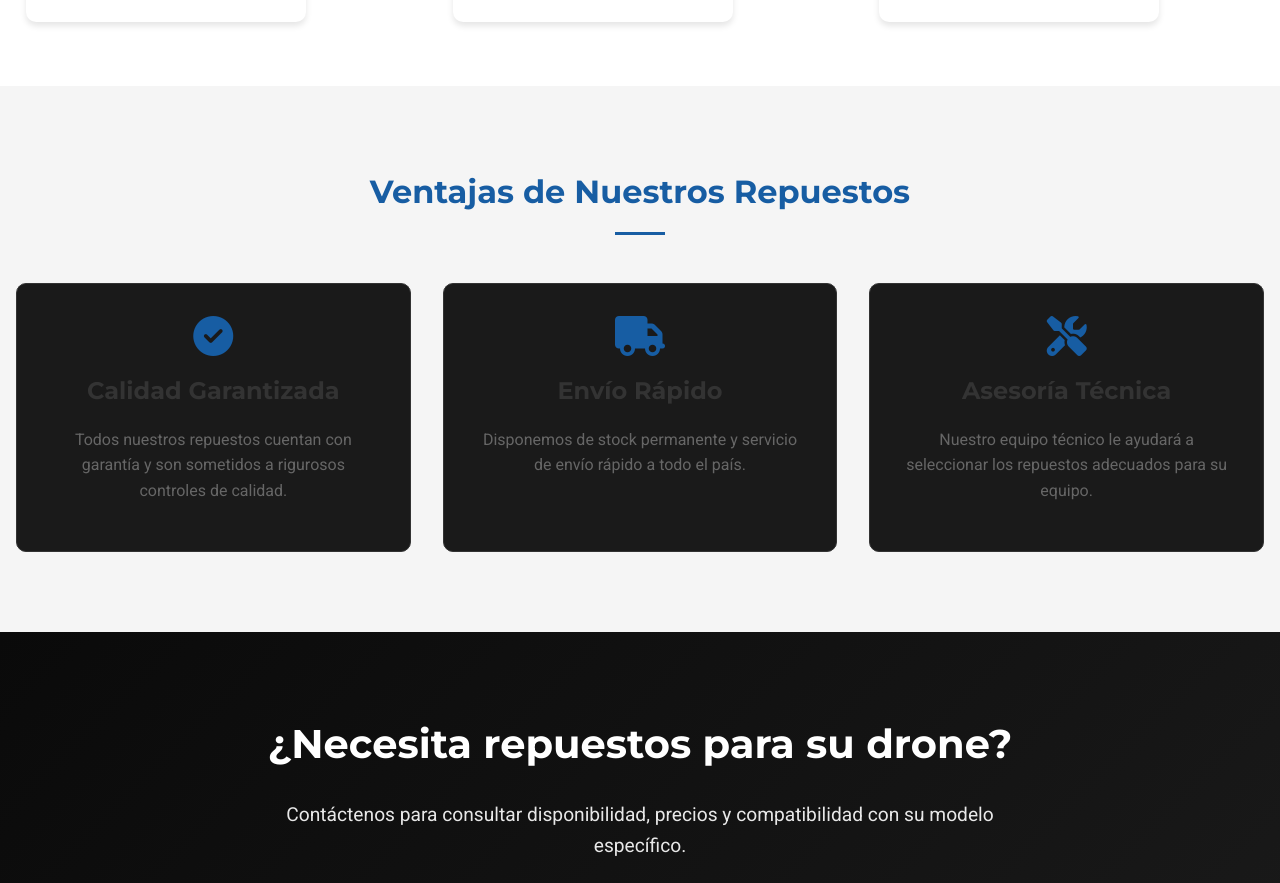
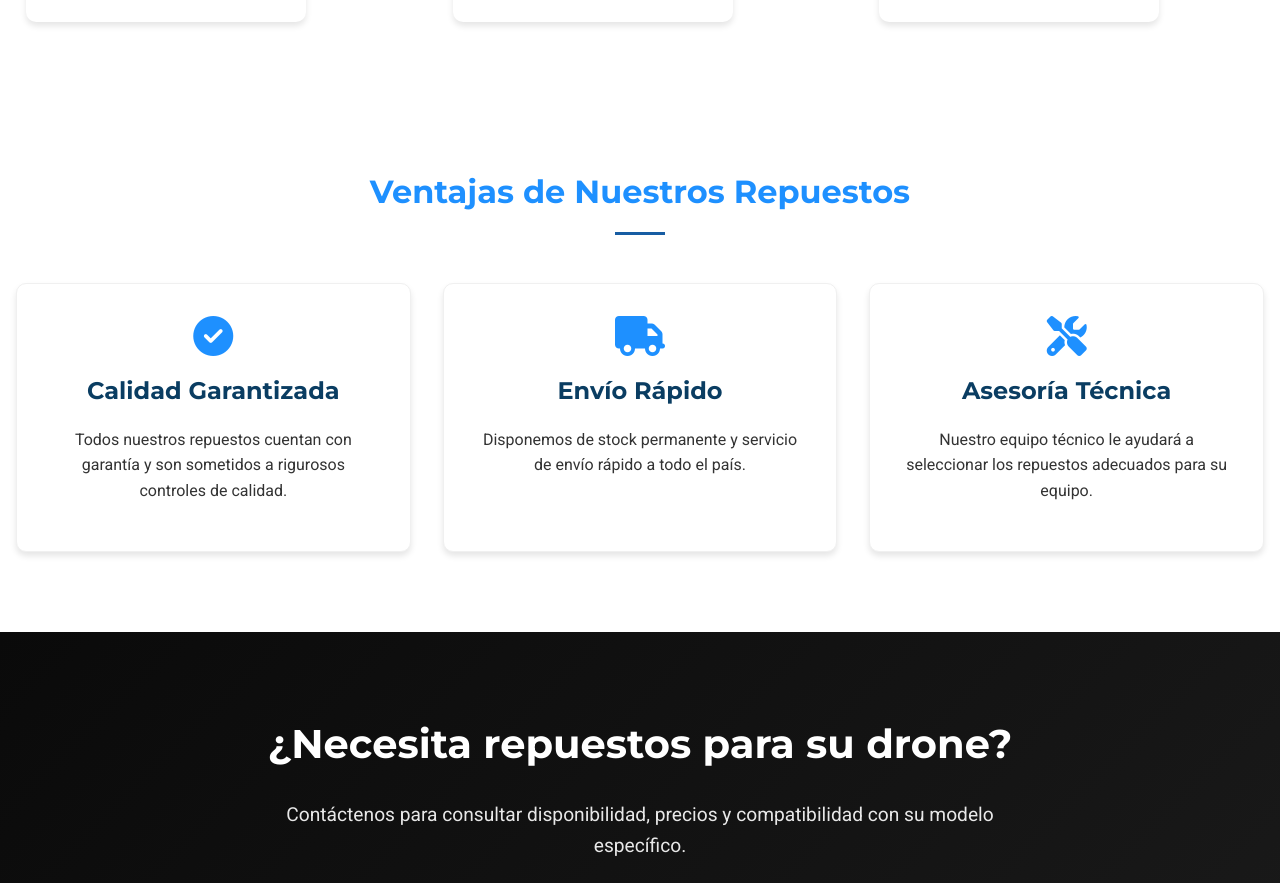
Before and after one commit to AlejandroLiinares/IwieDrones, a React (Vite) app: page /repuestos in a window 1280 px wide. Shown: the part 1576-2459 px from the top of the page. Built offline with nearby package versions, Linux system fonts and the light colour scheme.

Commit message:
PAGINA COMPLETAMENTE LISTA Y FUNCIONAL

```diff
--- a/src/components/Servicios/Mantencion/Mantencion.jsx
+++ b/src/components/Servicios/Mantencion/Mantencion.jsx
@@ -88,24 +88,24 @@ const Mantencion = () => {
       </section>
 
       {/* Beneficios Section */}
-      <section className="benefits-section" style={{ backgroundColor: '#f5f5f5' }}>
+      <section className="benefits-section" style={{ backgroundColor: 'white' }}>
         <div className="container">
-          <h2 style={{ color: '#175DA3' }}>Beneficios de Nuestro Servicio</h2>
+          <h2 style={{ color: '#1e90ff' }}>Beneficios de Nuestro Servicio</h2>
           <div className="benefits-grid">
-            <div className="benefit-item">
-              <i className="fas fa-check-circle" style={{ color: '#175DA3' }}></i>
-              <h3>Mayor Vida Útil</h3>
-              <p>Mantenimiento regular que extiende significativamente la vida útil de sus equipos.</p>
+            <div className="benefit-item" style={{ backgroundColor: 'white', boxShadow: '0 4px 6px rgba(0, 0, 0, 0.1)', border: '1px solid #f0f0f0' }}>
+              <i className="fas fa-check-circle" style={{ color: '#1e90ff', fontSize: '2.5rem', marginBottom: '1rem' }}></i>
+              <h3 style={{ color: '#0a3d62', marginBottom: '1rem' }}>Mayor Vida Útil</h3>
+              <p style={{ color: '#333', lineHeight: '1.6' }}>Mantenimiento regular que extiende significativamente la vida útil de sus equipos.</p>
             </div>
-            <div className="benefit-item">
-              <i className="fas fa-shield-alt" style={{ color: '#175DA3' }}></i>
-              <h3>Prevención de Fallos</h3>
-              <p>Identificación temprana de posibles problemas antes de que causen daños mayores.</p>
+            <div className="benefit-item" style={{ backgroundColor: 'white', boxShadow: '0 4px 6px rgba(0, 0, 0, 0.1)', border: '1px solid #f0f0f0' }}>
+              <i className="fas fa-shield-alt" style={{ color: '#1e90ff', fontSize: '2.5rem', marginBottom: '1rem' }}></i>
+              <h3 style={{ color: '#0a3d62', marginBottom: '1rem' }}>Prevención de Fallos</h3>
+              <p style={{ color: '#333', lineHeight: '1.6' }}>Identificación temprana de posibles problemas antes de que causen daños mayores.</p>
             </div>
-            <div className="benefit-item">
-              <i className="fas fa-tools" style={{ color: '#175DA3' }}></i>
-              <h3>Técnicos Especializados</h3>
-              <p>Nuestro equipo cuenta con certificaciones y amplia experiencia en mantención de drones.</p>
+            <div className="benefit-item" style={{ backgroundColor: 'white', boxShadow: '0 4px 6px rgba(0, 0, 0, 0.1)', border: '1px solid #f0f0f0' }}>
+              <i className="fas fa-tools" style={{ color: '#1e90ff', fontSize: '2.5rem', marginBottom: '1rem' }}></i>
+              <h3 style={{ color: '#0a3d62', marginBottom: '1rem' }}>Técnicos Especializados</h3>
+              <p style={{ color: '#333', lineHeight: '1.6' }}>Nuestro equipo cuenta con certificaciones y amplia experiencia en mantención de drones.</p>
             </div>
           </div>
         </div>
--- a/src/components/Servicios/Reparacion/Reparacion.jsx
+++ b/src/components/Servicios/Reparacion/Reparacion.jsx
@@ -88,24 +88,24 @@ const Reparacion = () => {
       </section>
 
       {/* Beneficios Section */}
-      <section className="benefits-section" style={{ backgroundColor: '#f5f5f5' }}>
+      <section className="benefits-section" style={{ backgroundColor: 'white' }}>
         <div className="container">
-          <h2 style={{ color: '#175DA3' }}>Por Qué Elegirnos</h2>
+          <h2 style={{ color: '#1e90ff' }}>Por Qué Elegirnos</h2>
           <div className="benefits-grid">
-            <div className="benefit-item">
-              <i className="fas fa-clock" style={{ color: '#175DA3' }}></i>
-              <h3>Reparación Rápida</h3>
-              <p>Minimizamos el tiempo de inactividad con diagnósticos precisos y reparaciones eficientes.</p>
+            <div className="benefit-item" style={{ backgroundColor: 'white', boxShadow: '0 4px 6px rgba(0, 0, 0, 0.1)', border: '1px solid #f0f0f0' }}>
+              <i className="fas fa-clock" style={{ color: '#1e90ff', fontSize: '2.5rem', marginBottom: '1rem' }}></i>
+              <h3 style={{ color: '#0a3d62', marginBottom: '1rem' }}>Reparación Rápida</h3>
+              <p style={{ color: '#333', lineHeight: '1.6' }}>Minimizamos el tiempo de inactividad con diagnósticos precisos y reparaciones eficientes.</p>
             </div>
-            <div className="benefit-item">
-              <i className="fas fa-certificate" style={{ color: '#175DA3' }}></i>
-              <h3>Garantía de Calidad</h3>
-              <p>Todas nuestras reparaciones cuentan con garantía y utilizamos repuestos originales o de alta calidad.</p>
+            <div className="benefit-item" style={{ backgroundColor: 'white', boxShadow: '0 4px 6px rgba(0, 0, 0, 0.1)', border: '1px solid #f0f0f0' }}>
+              <i className="fas fa-certificate" style={{ color: '#1e90ff', fontSize: '2.5rem', marginBottom: '1rem' }}></i>
+              <h3 style={{ color: '#0a3d62', marginBottom: '1rem' }}>Garantía de Calidad</h3>
+              <p style={{ color: '#333', lineHeight: '1.6' }}>Todas nuestras reparaciones cuentan con garantía y utilizamos repuestos originales o de alta calidad.</p>
             </div>
-            <div className="benefit-item">
-              <i className="fas fa-user-cog" style={{ color: '#175DA3' }}></i>
-              <h3>Técnicos Certificados</h3>
-              <p>Nuestro equipo cuenta con certificaciones y amplia experiencia en reparación de drones.</p>
+            <div className="benefit-item" style={{ backgroundColor: 'white', boxShadow: '0 4px 6px rgba(0, 0, 0, 0.1)', border: '1px solid #f0f0f0' }}>
+              <i className="fas fa-user-cog" style={{ color: '#1e90ff', fontSize: '2.5rem', marginBottom: '1rem' }}></i>
+              <h3 style={{ color: '#0a3d62', marginBottom: '1rem' }}>Técnicos Certificados</h3>
+              <p style={{ color: '#333', lineHeight: '1.6' }}>Nuestro equipo cuenta con certificaciones y amplia experiencia en reparación de drones.</p>
             </div>
           </div>
         </div>
--- a/src/components/Servicios/Repuestos/Repuestos.jsx
+++ b/src/components/Servicios/Repuestos/Repuestos.jsx
@@ -88,24 +88,24 @@ const Repuestos = () => {
       </section>
 
       {/* Ventajas Section */}
-      <section className="benefits-section" style={{ backgroundColor: '#f5f5f5' }}>
+      <section className="benefits-section" style={{ backgroundColor: 'white' }}>
         <div className="container">
-          <h2 style={{ color: '#175DA3' }}>Ventajas de Nuestros Repuestos</h2>
+          <h2 style={{ color: '#1e90ff' }}>Ventajas de Nuestros Repuestos</h2>
           <div className="benefits-grid">
-            <div className="benefit-item">
-              <i className="fas fa-check-circle" style={{ color: '#175DA3' }}></i>
-              <h3>Calidad Garantizada</h3>
-              <p>Todos nuestros repuestos cuentan con garantía y son sometidos a rigurosos controles de calidad.</p>
+            <div className="benefit-item" style={{ backgroundColor: 'white', boxShadow: '0 4px 6px rgba(0, 0, 0, 0.1)', border: '1px solid #f0f0f0' }}>
+              <i className="fas fa-check-circle" style={{ color: '#1e90ff', fontSize: '2.5rem', marginBottom: '1rem' }}></i>
+              <h3 style={{ color: '#0a3d62', marginBottom: '1rem' }}>Calidad Garantizada</h3>
+              <p style={{ color: '#333', lineHeight: '1.6' }}>Todos nuestros repuestos cuentan con garantía y son sometidos a rigurosos controles de calidad.</p>
             </div>
-            <div className="benefit-item">
-              <i className="fas fa-truck" style={{ color: '#175DA3' }}></i>
-              <h3>Envío Rápido</h3>
-              <p>Disponemos de stock permanente y servicio de envío rápido a todo el país.</p>
+            <div className="benefit-item" style={{ backgroundColor: 'white', boxShadow: '0 4px 6px rgba(0, 0, 0, 0.1)', border: '1px solid #f0f0f0' }}>
+              <i className="fas fa-truck" style={{ color: '#1e90ff', fontSize: '2.5rem', marginBottom: '1rem' }}></i>
+              <h3 style={{ color: '#0a3d62', marginBottom: '1rem' }}>Envío Rápido</h3>
+              <p style={{ color: '#333', lineHeight: '1.6' }}>Disponemos de stock permanente y servicio de envío rápido a todo el país.</p>
             </div>
-            <div className="benefit-item">
-              <i className="fas fa-tools" style={{ color: '#175DA3' }}></i>
-              <h3>Asesoría Técnica</h3>
-              <p>Nuestro equipo técnico le ayudará a seleccionar los repuestos adecuados para su equipo.</p>
+            <div className="benefit-item" style={{ backgroundColor: 'white', boxShadow: '0 4px 6px rgba(0, 0, 0, 0.1)', border: '1px solid #f0f0f0' }}>
+              <i className="fas fa-tools" style={{ color: '#1e90ff', fontSize: '2.5rem', marginBottom: '1rem' }}></i>
+              <h3 style={{ color: '#0a3d62', marginBottom: '1rem' }}>Asesoría Técnica</h3>
+              <p style={{ color: '#333', lineHeight: '1.6' }}>Nuestro equipo técnico le ayudará a seleccionar los repuestos adecuados para su equipo.</p>
             </div>
           </div>
         </div>
```
